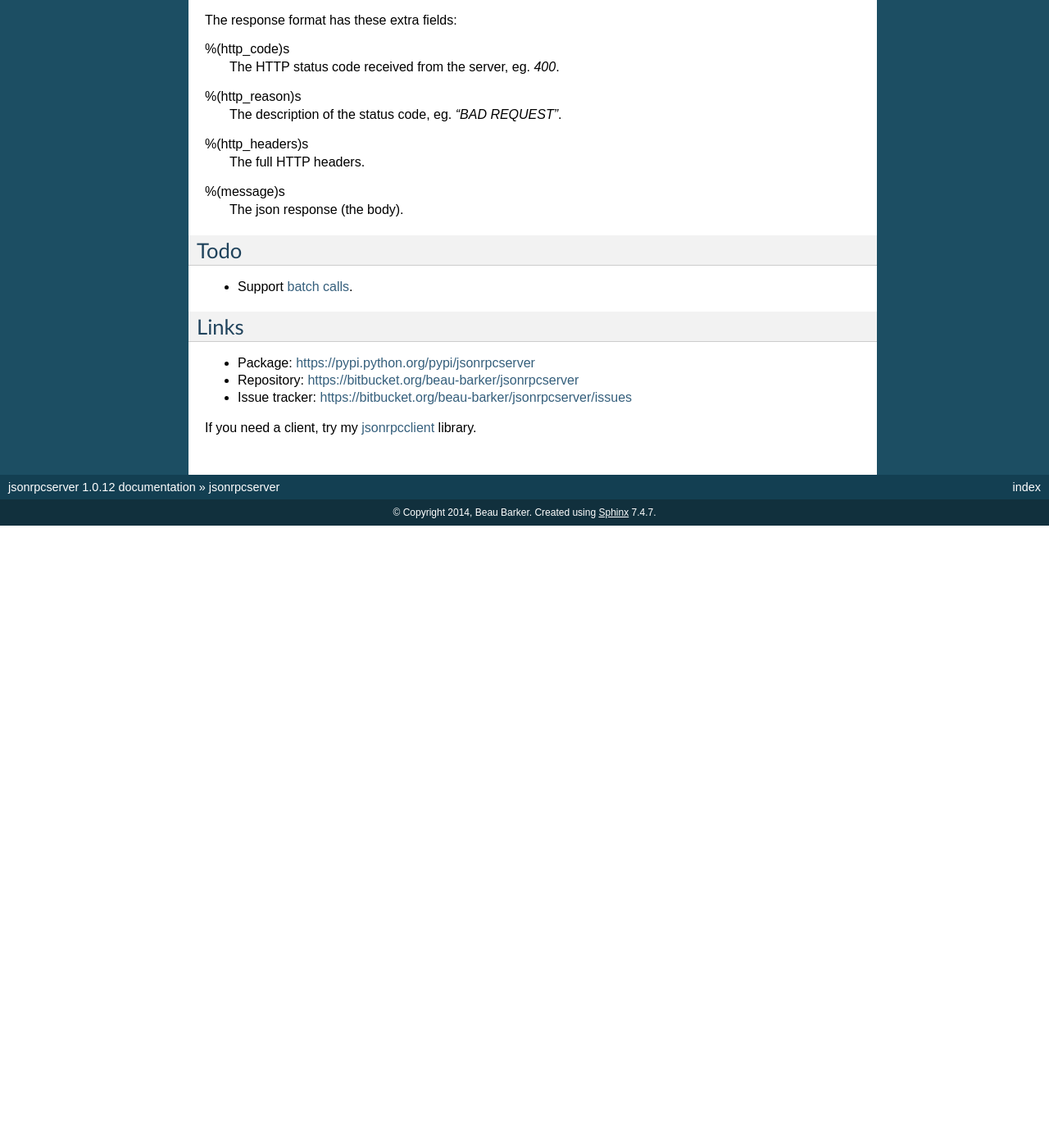
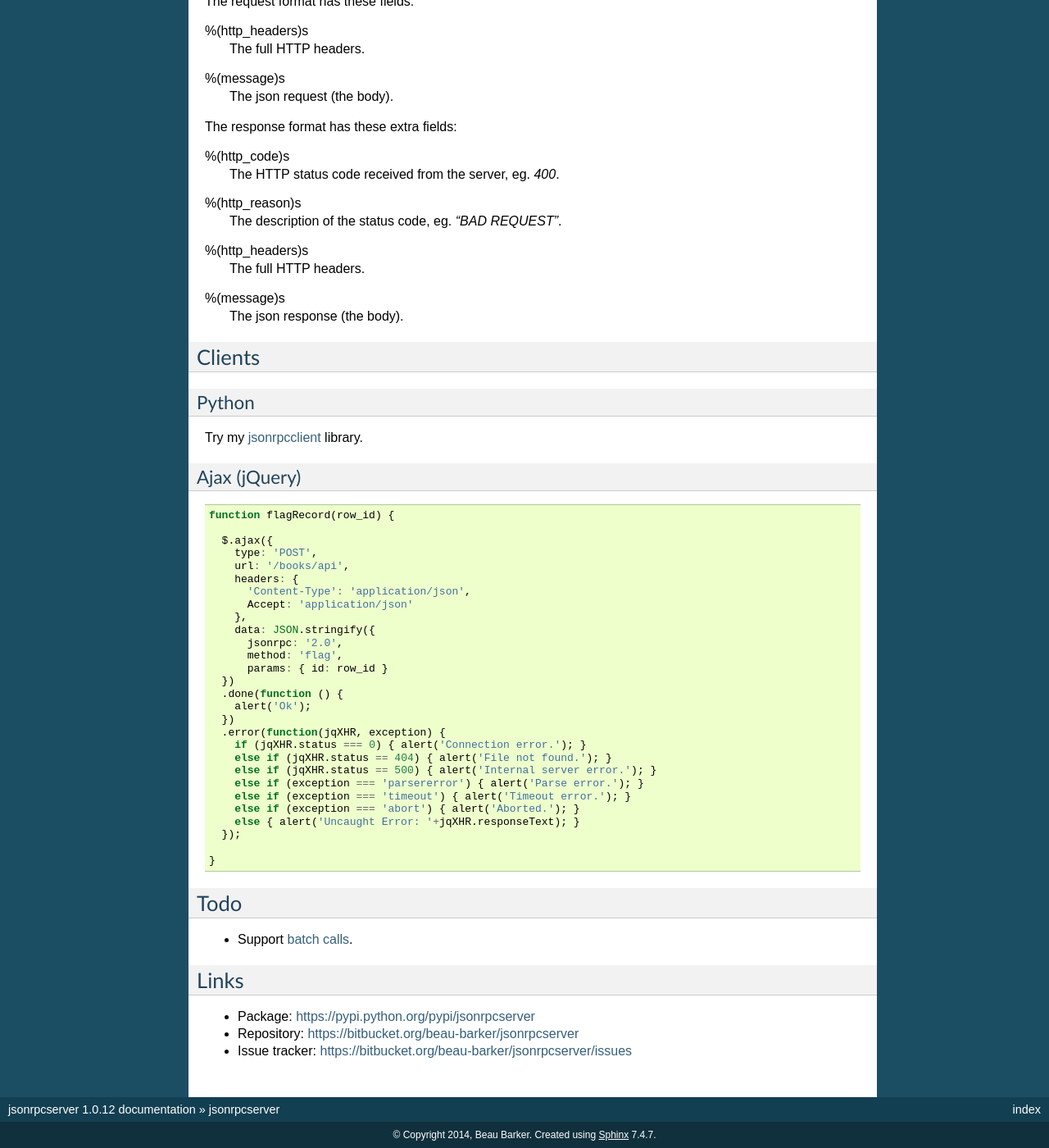
Before and after one commit to explodinglabs/jsonrpcserver, a Sphinx documentation site: the page built from doc/index.rst, in a window 1280 px wide and 1400 px high, scrolled down 2279 px. Shown: the whole window at 82% size. Built offline with Sphinx 7.4.7, drawn with Linux system fonts in a browser that asks for light colours; before the commit the page ends 2920 px from its top, so only the background shows below that; some of the changed text lies outside the part shown.

Commit message:
Added examples of returning db records, and using ajax to flag a record.

```diff
--- a/doc/index.rst
+++ b/doc/index.rst
@@ -59,11 +59,18 @@
     <http://www.jsonrpc.org/specification#parameter_structures>`_ in the
     JSON-RPC specification.
 
-See it all put together `here
+Returning records from a database (using sqlalchemy)::
+
+    @staticmethod
+    def get_all():
+        books = Book.query.all()
+        return [{'Name': book.name, 'Author': book.author} for book in books]
+
+See a full example `here
 <https://bitbucket.org/beau-barker/jsonrpcserver/src/tip/run.py>`_.
 
 Exceptions
-^^^^^^^^^^
+~~~~~~~~~~
 
 When arguments are invalid, raise ``InvalidParams``::
 
@@ -97,7 +104,7 @@
 
 
 Logging
-^^^^^^^
+-------
 
 To give fine control, two loggers are used; ``request_log`` for requests and
 ``response_log`` for responses. These do nothing until they're set up. The
@@ -152,6 +159,48 @@
     The json response (the body).
 
 
+Clients
+-------
+
+Python
+~~~~~~
+
+Try my `jsonrpcclient <https://jsonrpcclient.readthedocs.org/>`_ library.
+
+Ajax (jQuery)
+~~~~~~~~~~~~~
+
+.. code-block:: javascript
+
+  function flagRecord(row_id) {
+
+    $.ajax({
+      type: 'POST',
+      url: '/books/api',
+      headers: {
+        'Content-Type': 'application/json',
+        Accept: 'application/json'
+      },
+      data: JSON.stringify({
+        jsonrpc: '2.0',
+        method: 'flag',
+        params: { id: row_id }
+    })
+    .done(function () {
+      alert('Ok');
+    })
+    .error(function(jqXHR, exception) {
+      if (jqXHR.status === 0) { alert('Connection error.'); }
+      else if (jqXHR.status == 404) { alert('File not found.'); }
+      else if (jqXHR.status == 500) { alert('Internal server error.'); }
+      else if (exception === 'parsererror') { alert('Parse error.'); }
+      else if (exception === 'timeout') { alert('Timeout error.'); }
+      else if (exception === 'abort') { alert('Aborted.'); }
+      else { alert('Uncaught Error: '+jqXHR.responseText); }
+    });
+
+  }
+
 Todo
 ----
 
@@ -163,6 +212,3 @@
 * Package: https://pypi.python.org/pypi/jsonrpcserver
 * Repository: https://bitbucket.org/beau-barker/jsonrpcserver
 * Issue tracker: https://bitbucket.org/beau-barker/jsonrpcserver/issues
-
-If you need a client, try my `jsonrpcclient
-<https://jsonrpcclient.readthedocs.org/>`_ library.
```
Also changed, not shown: other parts of doc/index.rst (+1 -1 lines).
